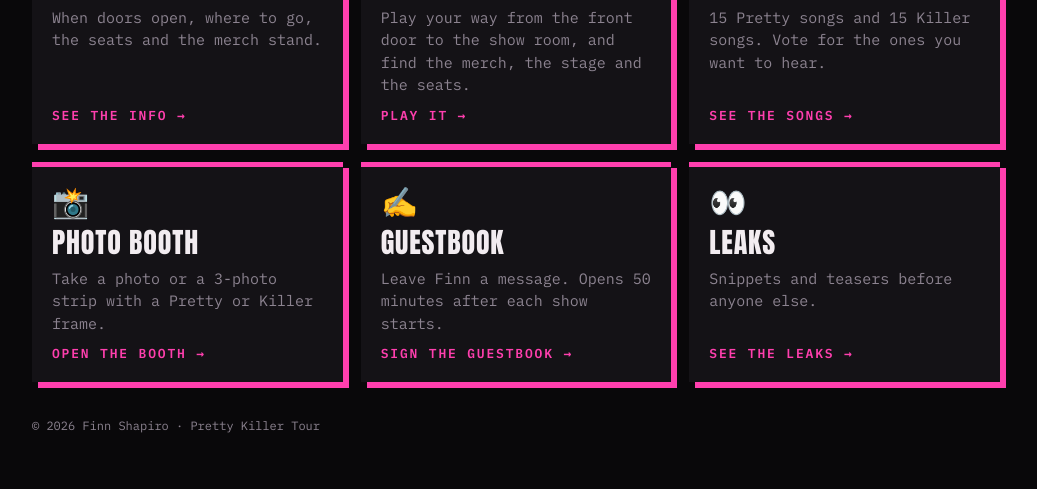
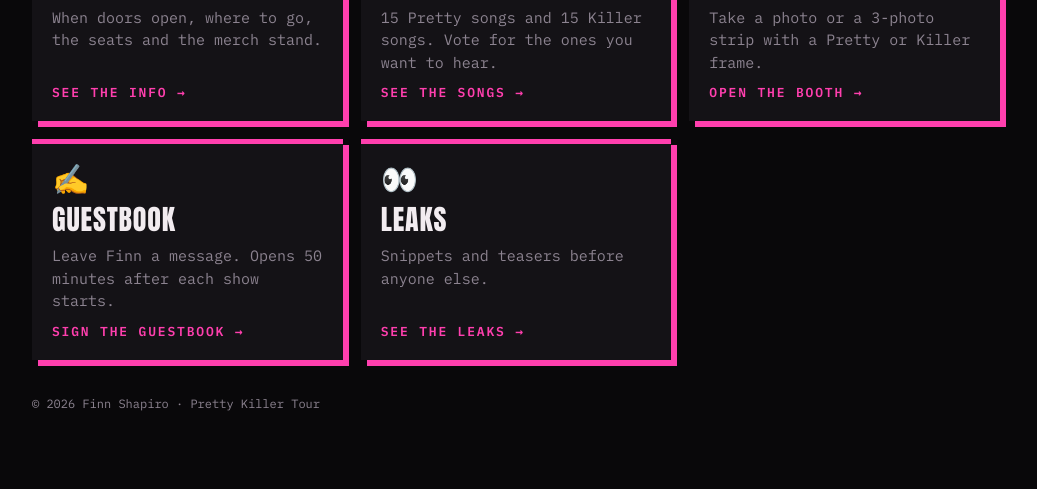
Before and after one commit to Qwerty-ally/pretty-killer-hub, a plain HTML site: page index.html in a window 1280 px wide. Shown: the part 660-1149 px from the top of the page, without its empty margins (124-1161 px from the left). After the commit the page ends 1127 px from the top, so only its background shows below. Drawn offline with Linux system fonts and the light colour scheme.

Commit message:
Remove the tour simulator from the hub
Co-Authored-By: Claude Opus 5.5 <noreply@anthropic.com>

```diff
--- a/index.html
+++ b/index.html
@@ -96,7 +96,6 @@ const T = "https://qwerty-ally.github.io/pretty-killer-tickets/";
 const SITES = [
   { ico:"🎟️", name:"Tickets",       text:"Get your free seat. One ticket works for both the Pretty and the Killer show.", url:T, go:"Get a ticket", big:true },
   { ico:"📋", name:"Show day info", text:"When doors open, where to go, the seats and the merch stand.", url:T + "info.html", go:"See the info" },
-  { ico:"🗺️", name:"Tour simulator", text:"Play your way from the front door to the show room, and find the merch, the stage and the seats.", url:T + "tour.html", go:"Play it" },
   { ico:"🎵", name:"Tracklist",     text:"15 Pretty songs and 15 Killer songs. Vote for the ones you want to hear.", url:T + "#tracklist", go:"See the songs" },
   { ico:"📸", name:"Photo booth",   text:"Take a photo or a 3-photo strip with a Pretty or Killer frame.", url:T + "booth.html", go:"Open the booth" },
   { ico:"✍️", name:"Guestbook",     text:"Leave Finn a message. Opens 50 minutes after each show starts.", url:T + "#guestbook", go:"Sign the guestbook" },
```
